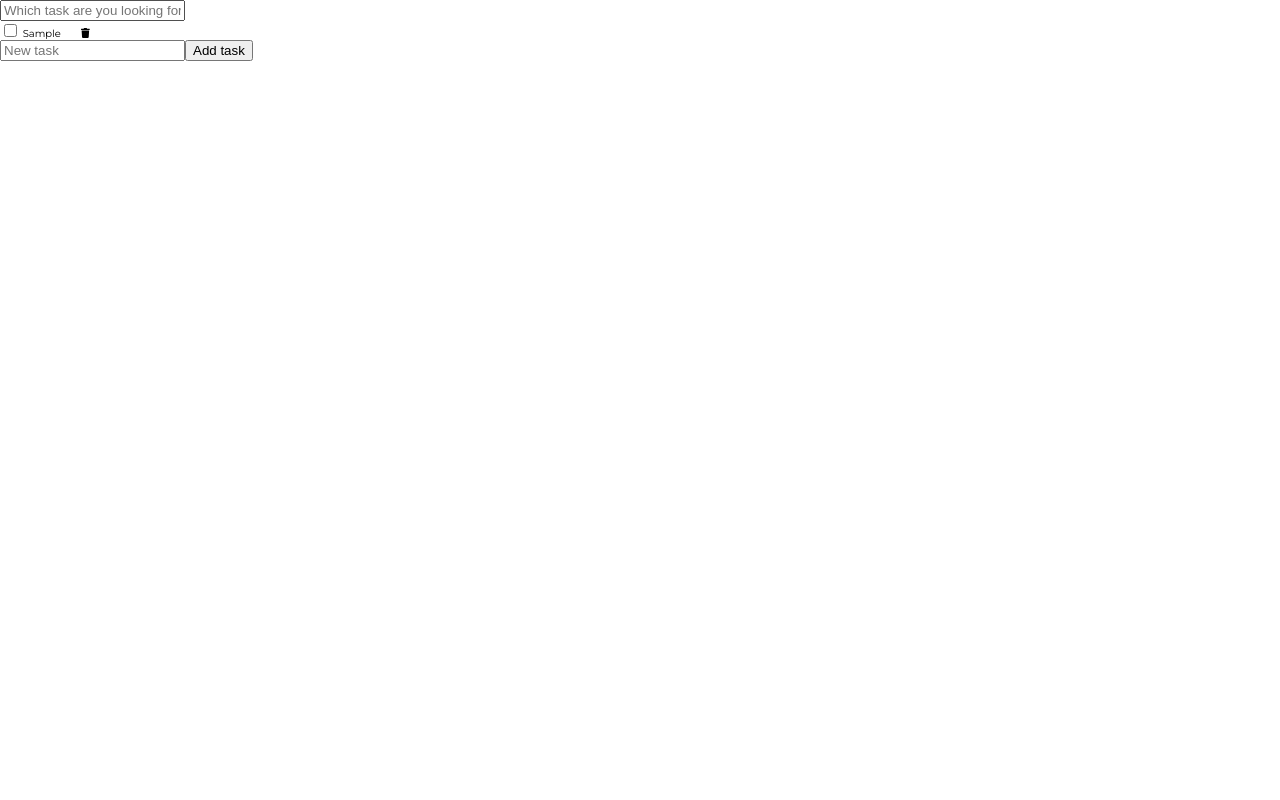
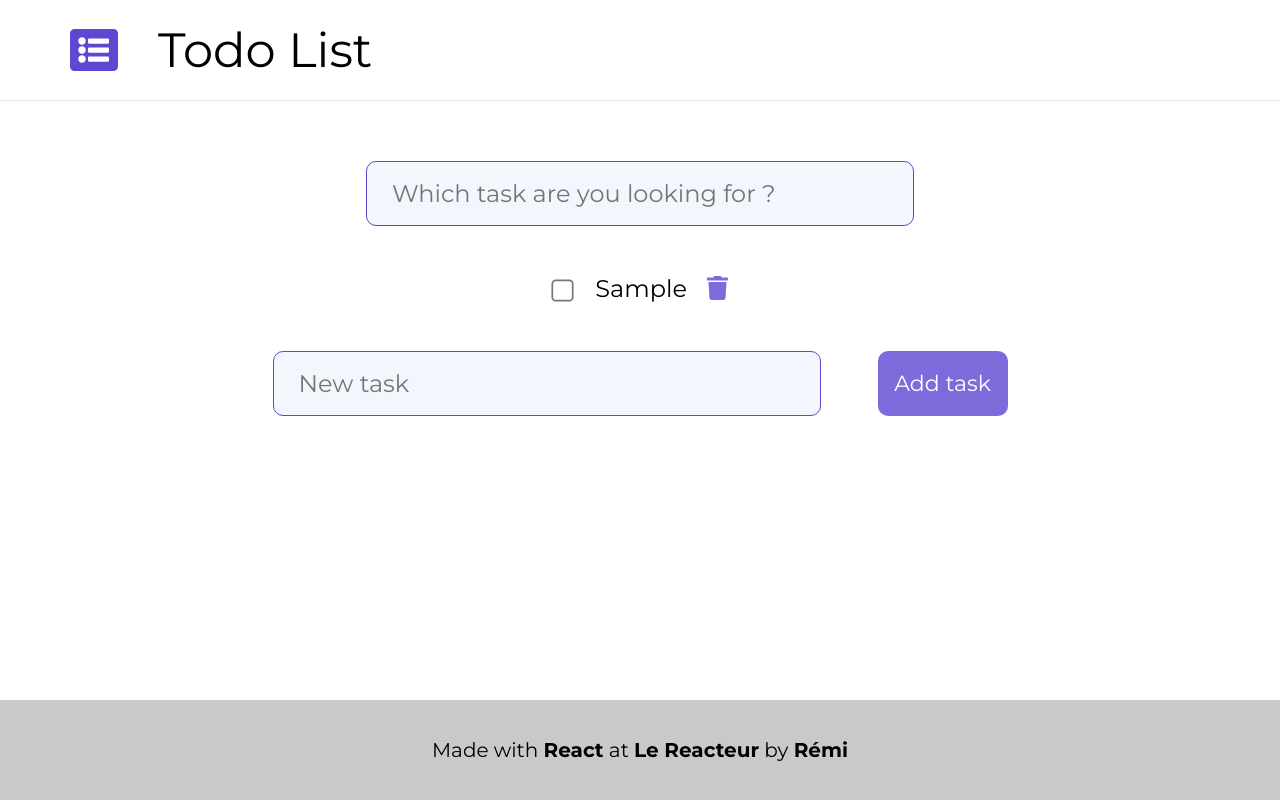
Before and after one commit to Remi-deronzier/react-todo-list, a React (Create React App) app: page / in a window 1280 px wide. Both pictures are taken after typing "Sample" into the empty fields and a click on the button "Add task". Built offline with nearby package versions, Linux system fonts and the light colour scheme.

Commit message:
CSS + display search bar or not

```diff
--- a/src/App.css
+++ b/src/App.css
@@ -4,10 +4,180 @@ html {
   font-size: 62.5%; /* Ré-équilibrage du `rem` face au `px` pour des calculs simples */
 }
 
+:root {
+  --purple: #5c48d3;
+  --transition-time: 0.3s;
+  --transition-scale: 1.1;
+  --transition-opacity: 0.8;
+}
+
 body {
   font-family: "Montserrat", sans-serif;
 }
 
+.container {
+  width: 1200px;
+  margin: 0 auto;
+}
+
+/* HEADER */
+
+header {
+  height: 100px;
+  border-bottom: 1px solid #e5e5e5;
+  font-size: 4.8rem;
+  display: flex;
+  padding-left: 70px;
+  align-items: center;
+}
+
+h1:hover {
+  cursor: pointer;
+}
+
+.list-alt {
+  color: var(--purple);
+  margin-right: 40px;
+}
+
+.list-alt:hover {
+  cursor: pointer;
+}
+
+/* MAIN */
+
+main {
+  padding-bottom: 180px;
+}
+
+/* Tasks */
+
+/* Form + Search */
+.search {
+  display: flex;
+  justify-content: center;
+  margin-bottom: 50px;
+  margin-top: 60px;
+}
+
+.hidden {
+  display: none;
+}
+
+.form {
+  display: flex;
+  justify-content: center;
+}
+
+.input-new-task,
+.input-search {
+  width: 548px;
+  height: 65px;
+  font-family: "Montserrat", sans-serif;
+  border-radius: 10px;
+  padding-left: 25px;
+  box-sizing: border-box;
+  border: 1px solid var(--purple);
+  background: #f2f7fd;
+  font-size: 2.4rem;
+}
+
+.input-new-task:focus,
+.input-search:focus {
+  outline: none;
+  border-radius: 10px;
+  border: 1px solid #3ec760;
+}
+
+.btn-add-task {
+  width: 130px;
+  height: 65px;
+  background: var(--purple);
+  border-radius: 10px;
+  color: white;
+  font-size: 2.2rem;
+  font-family: "Montserrat", sans-serif;
+  margin-left: 57px;
+  border: none;
+  opacity: 0.8;
+  transition: all var(--transition-time);
+}
+
+.btn-add-task:hover {
+  cursor: pointer;
+  opacity: var(--transition-opacity);
+  transform: scale(var(--transition-scale));
+}
+
+/* Div tasks */
+.tasks {
+  display: flex;
+  flex-direction: column;
+  align-items: center;
+  font-size: 2.4rem;
+  margin-bottom: 50px;
+}
+
+.task:not(:last-child) {
+  margin-bottom: 20px;
+}
+
+.input-checkbox {
+  transform: scale(1.7);
+  transition: transform var(--transition-time);
+  margin-right: 20px;
+}
+
+.input-checkbox:hover {
+  cursor: pointer;
+  transform: scale(1.9);
+}
+
+.lb-checkbox {
+  cursor: pointer;
+}
+
 .trash {
   margin-left: 20px;
+  color: var(--purple);
+  opacity: var(--transition-opacity);
+  transition: all var(--transition-time);
 }
+
+.trash:hover {
+  cursor: pointer;
+  opacity: 1;
+  transform: scale(var(--transition-scale));
+}
+
+/* FOOTER */
+
+footer {
+  width: 100%;
+  text-align: center;
+  position: fixed;
+  bottom: 0;
+  height: 100px;
+  background-color: #cac9c9;
+}
+
+.center-footer {
+  display: flex;
+  align-items: center;
+  height: 100%;
+  justify-content: center;
+}
+
+.p-footer {
+  font-size: 2rem;
+}
+
+a {
+  font-weight: bold;
+  text-decoration: none;
+  color: black;
+}
+
+a:hover {
+  text-decoration: underline;
+}
--- a/src/App.js
+++ b/src/App.js
@@ -1,10 +1,12 @@
 import "./App.css";
 import { useState } from "react";
+import Footer from "./Components/Footer";
 import Search from "./Components/Search";
 import Tasks from "./Components/Tasks";
+import Header from "./Components/Header";
 import { library } from "@fortawesome/fontawesome-svg-core";
-import { faTrash } from "@fortawesome/free-solid-svg-icons";
-library.add(faTrash);
+import { faTrash, faListAlt } from "@fortawesome/free-solid-svg-icons";
+library.add(faTrash, faListAlt);
 
 function App() {
   const [tasksDB, setTasksDB] = useState([]); // [["My first task",false], ["My second task",true]]
@@ -49,6 +51,9 @@ function App() {
     setTasksResult(newSearchTasks);
   };
 
+  // Display or not the search bar whether tasks have been entered
+  const isTasksDBEmpty = tasksDB.length !== 0;
+
   const handleSubmit = (e) => {
     e.preventDefault();
     const newTasks = [...tasksDB];
@@ -61,12 +66,13 @@ function App() {
     setTasksDB(newTasks);
     setTask(""); // Reset input field "New task"
     setTasksResult(newTasks);
-    console.log(tasksResult);
   };
 
   return (
     <div>
-      <Search handleSearch={handleSearch} />
+      <Header />
+      <main className="container">
+        <Search handleSearch={handleSearch} isTasksDBEmpty={isTasksDBEmpty} />
         <Tasks
           tasksResult={tasksResult}
           handleChecked={handleChecked}
@@ -76,6 +82,8 @@ function App() {
           task={task}
           handleAddTask={handleAddTask}
         />
+      </main>
+      <Footer />
     </div>
   );
 }
--- /dev/null
+++ b/src/Components/Footer.js
@@ -0,0 +1,28 @@
+const Footer = () => {
+  return (
+    <footer>
+      <div className="center-footer">
+        <p className="p-footer">
+          Made with{" "}
+          <a href="https://reactjs.org/" target="_blank" rel="noreferrer">
+            React
+          </a>{" "}
+          at{" "}
+          <a href="https://www.lereacteur.io/" target="_blank" rel="noreferrer">
+            Le Reacteur
+          </a>{" "}
+          by{" "}
+          <a
+            href="https://github.com/Remi-deronzier"
+            target="_blank"
+            rel="noreferrer"
+          >
+            Rémi
+          </a>
+        </p>
+      </div>
+    </footer>
+  );
+};
+
+export default Footer;
--- /dev/null
+++ b/src/Components/Header.js
@@ -0,0 +1,12 @@
+import { FontAwesomeIcon } from "@fortawesome/react-fontawesome";
+
+const Header = () => {
+  return (
+    <header>
+      <FontAwesomeIcon icon="list-alt" className="list-alt" />
+      <h1>Todo List</h1>
+    </header>
+  );
+};
+
+export default Header;
--- a/src/Components/Search.js
+++ b/src/Components/Search.js
@@ -1,10 +1,13 @@
-const Search = ({ handleSearch }) => {
+const Search = ({ handleSearch, isTasksDBEmpty }) => {
   return (
-    <input
-      type="text"
-      placeholder="Which task are you looking for ?"
-      onChange={handleSearch}
-    />
+    <div className={isTasksDBEmpty ? "search" : "hidden"}>
+      <input
+        type="text"
+        placeholder="Which task are you looking for ?"
+        onChange={handleSearch}
+        className="input-search"
+      />
+    </div>
   );
 };
 
--- a/src/Components/Tasks.js
+++ b/src/Components/Tasks.js
@@ -14,14 +14,16 @@ const Tasks = ({
       <div className="tasks">
         {tasksResult.map((task, index) => {
           return (
-            <div key={index}>
+            <div key={index} className="task">
               <input
+                className="input-checkbox"
                 type="checkbox"
                 checked={task[1]} // Check whether a checkbox is checked or not
                 id={`task${index}`} // Link label and input field
                 onChange={() => handleChecked(index)}
               ></input>
               <label
+                className="lb-checkbox"
                 htmlFor={`task${index}`}
                 style={{ textDecoration: tasksDB[index][1] && "line-through" }} // Strike out text when a chekbox is checked
               >
@@ -37,15 +39,18 @@ const Tasks = ({
           );
         })}
       </div>
-      <form onSubmit={handleSubmit}>
+      <form onSubmit={handleSubmit} className="form">
         <input
+          className="input-new-task"
           type="text"
           placeholder="New task"
           value={task}
           onChange={handleAddTask}
           required
         />
-        <button type="submit">Add task</button>
+        <button type="submit" className="btn-add-task">
+          Add task
+        </button>
       </form>
     </>
   );
```
Lines whose indentation alone changed are shown as unchanged.
